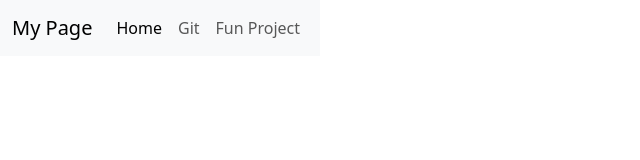
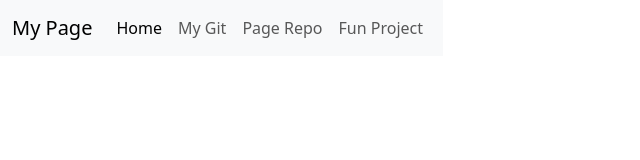
Before and after one commit to jack-sherick/page2, a React (Vite) app in the folder page2/: page / in a window 1280 px wide. Shown: the top 160 px of the page, without its empty margins (0-640 px from the left). Built offline with nearby package versions, Linux system fonts and the light colour scheme.

Commit message:
new file:   dist/assets/index-c77b0e6e.js 	modified:   dist/index.html 	modified:   page2/src/routes/root.jsx 	modified:   page2/vite.config.js

```diff
--- a/page2/src/routes/root.jsx
+++ b/page2/src/routes/root.jsx
@@ -10,7 +10,8 @@ export default function Root() {
         <div class="collapse navbar-collapse" id="navbarNavAltMarkup">
           <div class="navbar-nav">
             <a class="nav-link active" aria-current="page" href="#">Home</a>
-            <a class="nav-link" href="https://github.com/jack-sherick">Git</a>
+            <a class="nav-link" href="https://github.com/jack-sherick">My Git</a>
+            <a class="nav-link" href="https://github.com/jack-sherick/page2">Page Repo</a>
             <a class="nav-link" href="./src/top-down/start.html">Fun Project</a>
           </div>
         </div>
--- a/page2/vite.config.js
+++ b/page2/vite.config.js
@@ -3,6 +3,7 @@ import react from '@vitejs/plugin-react'
 // https://vitejs.dev/config/
 
 export default defineConfig({
+  base: "/page2/",
   plugins: [react()],
   build: {
     outDir: '../dist'
```
Also changed, not shown: 2 other files (tests, documents, lock files or other folders).
